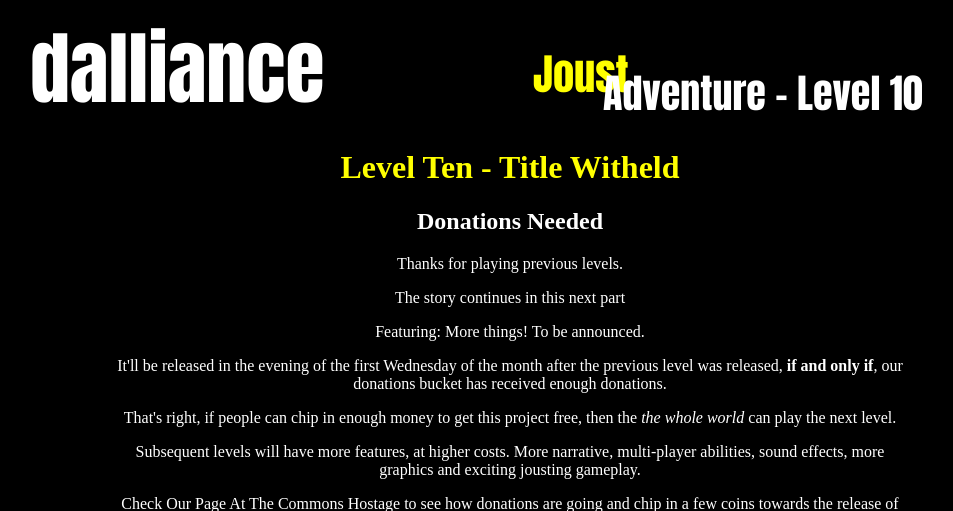
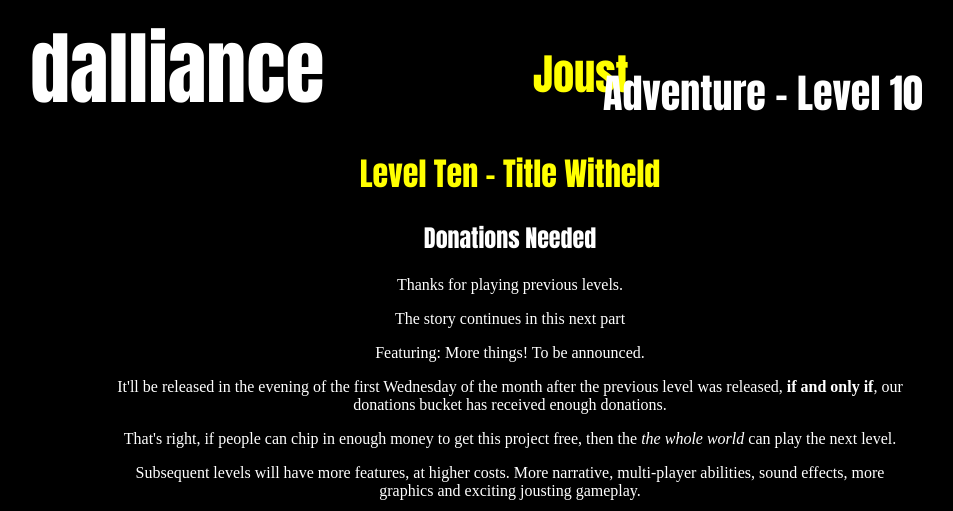
Before and after one commit to revpriest/Joust-Adventure, a PHP site: page /level10.php in a window 1280 px wide. Shown: the top 511 px of the page, without its empty margins (130-1083 px from the left). Run offline with PHP 8.4, Linux system fonts and the light colour scheme.

Commit message:
Changed headline style in preview pages.

```diff
--- a/style.css
+++ b/style.css
@@ -11,6 +11,14 @@ body{
 }
 h1{
   color: #ff0;
+}
+h1{
+  font-family: Impact, sans-serif;
+  font-weight: normal;
+}
+h2{
+  font-family: Impact, sans-serif;
+  font-weight: normal;
 }
 h1#loading{
   font-family: Impact, sans-serif;
```
Also changed, not shown: joust.js (+8 -5 lines).
